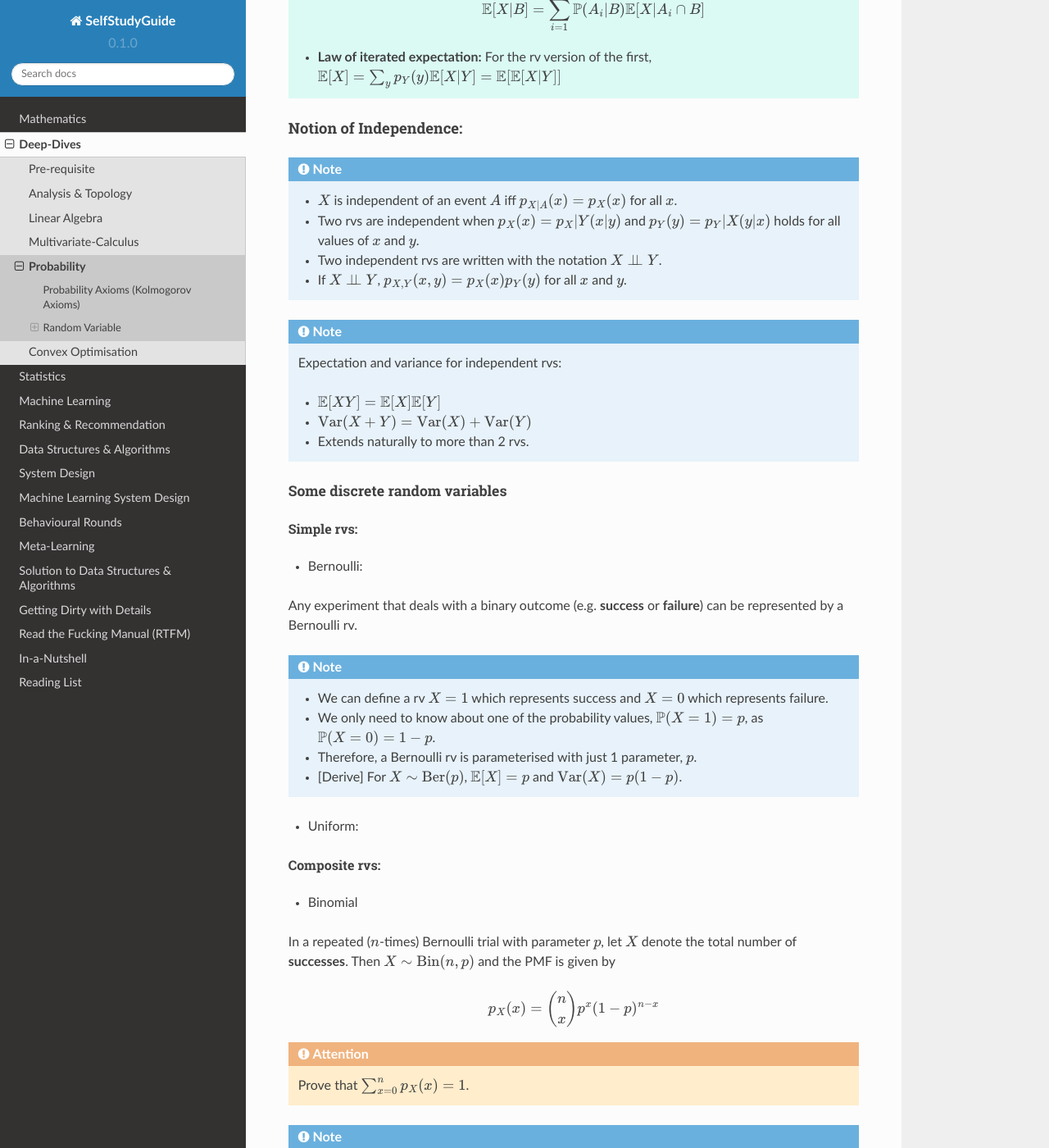
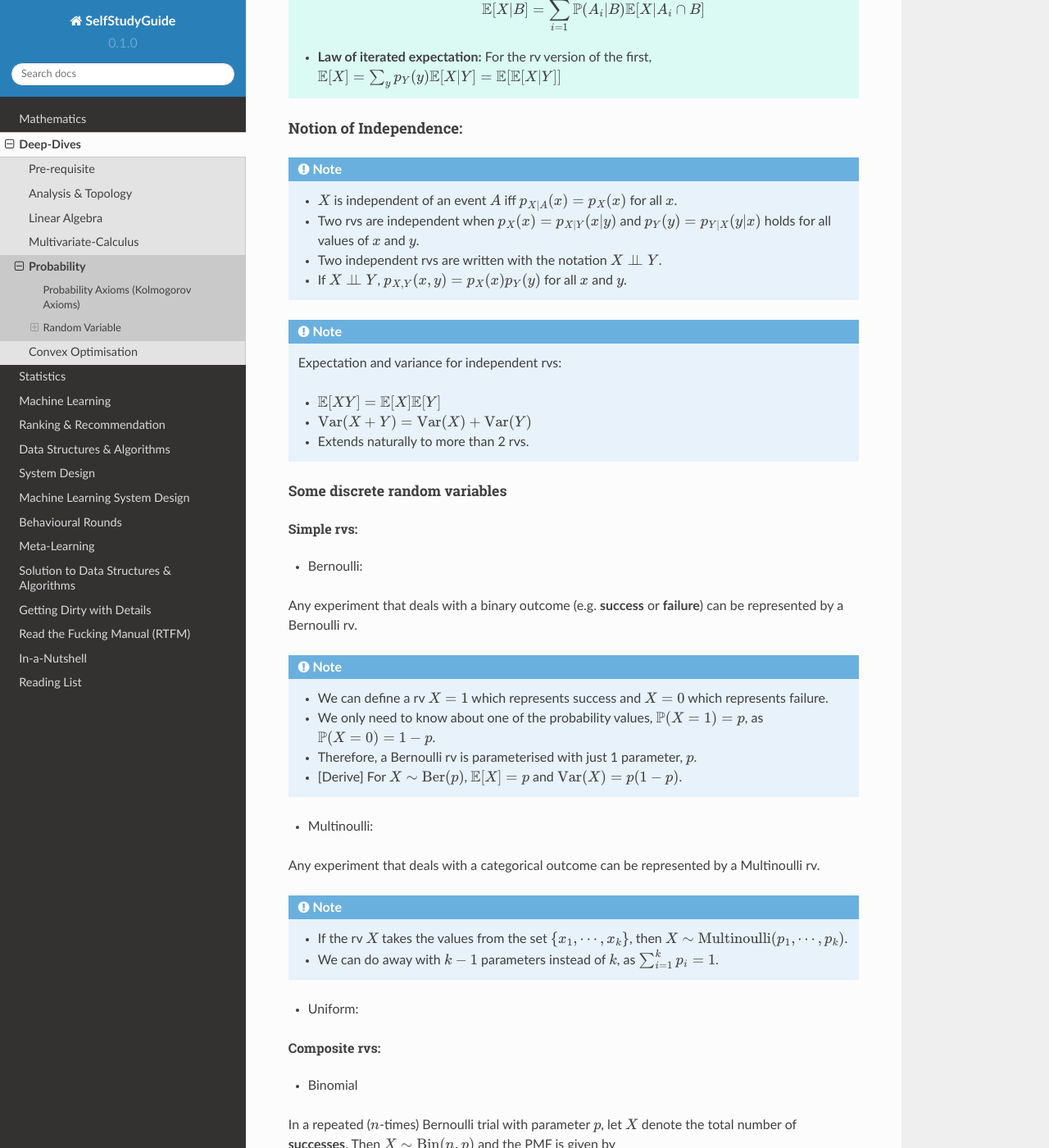
Before and after one commit to uselesstechjunks/leetcode, a Sphinx documentation site: the page built from docs/source/math/prob.rst, in a window 1280 px wide and 1400 px high, scrolled down 4352 px. Shown: the whole window at 82% size. Built offline with Sphinx 7.4.7 and the Read the Docs theme 2.0.0, drawn with Linux system fonts in a browser that asks for light colours.

Commit message:
Update prob.rst

```diff
--- a/docs/source/math/prob.rst
+++ b/docs/source/math/prob.rst
@@ -161,7 +161,7 @@ Notion of Independence:
 ------------------------------------
 .. note::
 	* :math:`X` is independent of an event :math:`A` iff :math:`p_{X|A}(x)=p_X(x)` for all :math:`x`.
-	* Two rvs are independent when :math:`p_X(x)=p_X|Y(x|y)` and :math:`p_Y(y)=p_Y|X(y|x)` holds for all values of :math:`x` and :math:`y`.
+	* Two rvs are independent when :math:`p_X(x)=p_{X|Y}(x|y)` and :math:`p_Y(y)=p_{Y|X}(y|x)` holds for all values of :math:`x` and :math:`y`.
 	* Two independent rvs are written with the notation :math:`X\perp\!\!\!\perp Y`.
 	* If :math:`X\perp\!\!\!\perp Y`, :math:`p_{X,Y}(x,y)=p_X(x)p_Y(y)` for all :math:`x` and :math:`y`.
 
@@ -186,6 +186,14 @@ Any experiment that deals with a binary outcome (e.g. **success** or **failure**
 	* We only need to know about one of the probability values, :math:`\mathbb{P}(X=1)=p`, as :math:`\mathbb{P}(X=0)=1-p`.
 	* Therefore, a Bernoulli rv is parameterised with just 1 parameter, :math:`p`.
 	* [Derive] For :math:`X\sim\mathrm{Ber}(p)`, :math:`\mathbb{E}[X]=p` and :math:`\mathrm{Var}(X)=p(1-p)`.
+
+* Multinoulli:
+
+Any experiment that deals with a categorical outcome can be represented by a Multinoulli rv.
+
+.. note::
+	* If the rv :math:`X` takes the values from the set :math:`\{x_1,\cdots,x_k\}`, then :math:`X\sim\mathrm{Multinoulli}(p_1,\cdots,p_k)`.
+	* We can do away with :math:`k-1` parameters instead of :math:`k`, as :math:`\sum_{i=1}^k p_i=1`.
 
 * Uniform:
 
```
